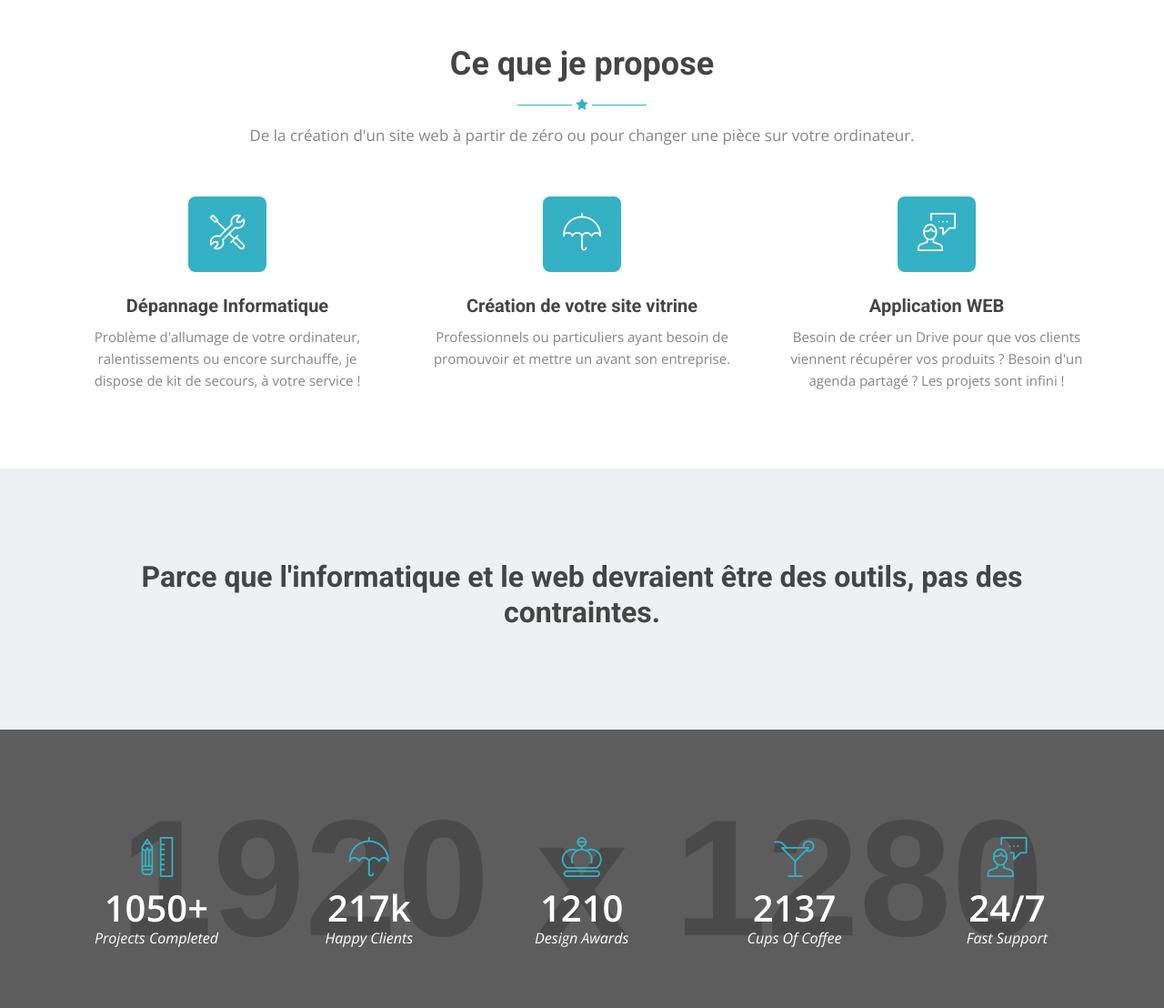
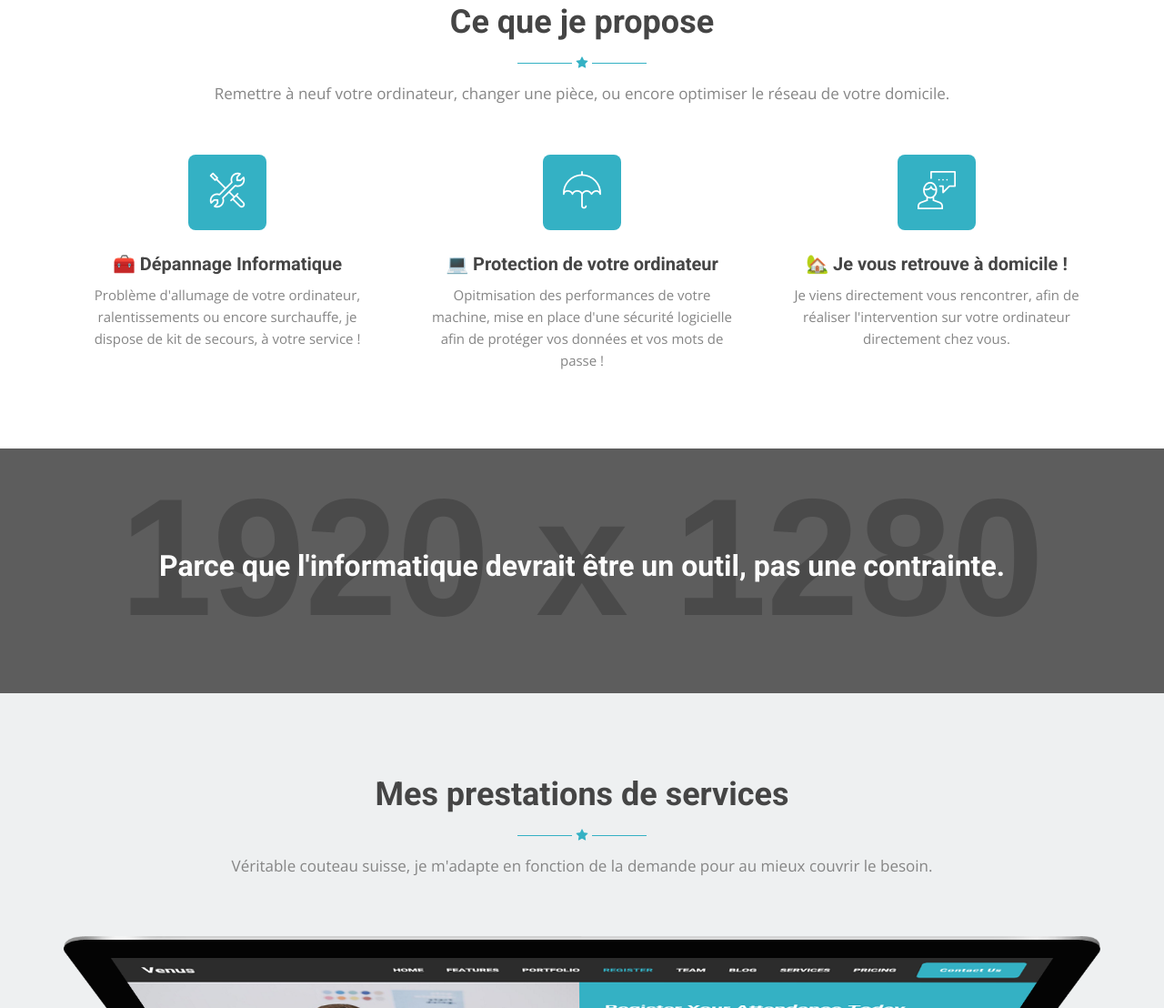
Before and after one commit to Pierrelgx/website_v0, a plain HTML site: page index.html in a window 1280 px wide. Shown: the part 664-1772 px from the top of the page at 91% size. Drawn offline with nearby package versions, Linux system fonts and the light colour scheme; placeholder pictures from the web are drawn by us.

Commit message:
update in full depannage uesh

```diff
--- a/css/style.css
+++ b/css/style.css
@@ -33,6 +33,7 @@ Version: 1.0
 /* ========================================================== */
 /* 			            01. GENERAL LAYOUT                    */
 /* ========================================================== */
+
 
 .no-padding{
 	padding:0;
--- a/index.html
+++ b/index.html
@@ -66,7 +66,7 @@
                         <span class="icon-bar"></span>
                     </button>
 
-                    <a href="index.html" class="navbar-brand brand scrool"><span class="blue">Pierre </span>LEGOUX</a>
+                    <a href="index.html" class="navbar-brand brand scrool"><span class="blue">👱🏻‍♂️ Pierre </span>LEGOUX</a>
                 </div>
 
                 <div id="navbar-collapse-02" class="collapse navbar-collapse">
@@ -106,18 +106,18 @@
                 <!--begin col-md-6-->
                 <div class="col-md-6 padding-top-20">
 
-                    <h1 class="home-title wow fadeIn" data-wow-delay="0.25s">Développement Web<br>Dépannage Informatique</h1>
+                    <h1 class="home-title wow fadeIn" data-wow-delay="0.25s">Dépannage Informatique</h1>
 
                     <ul class="features-list-hero">
 
                         <li class="wow fadeIn" data-wow-delay="0.5s">
                             <i class="icon icon-design-pencil-rule-streamline"></i>
-                            Création de sites et d'applications Web pour les entreprises.
+                            Dépannage informatique à domicile.
                         </li>
 
                         <li class="wow fadeIn" data-wow-delay="0.75s">
                             <i class="icon icon-arrow-streamline-target"></i>
-                            Dépannage informatique auprès des particuliers, et surtout : à domicile !
+                            Installation du réseau dans votre maison.
                         </li>
 
                         <li class="wow fadeIn" data-wow-delay="1s">
@@ -161,7 +161,7 @@
                             <i class="icon icon-star-two red"></i>
                         </div>
 
-                        <p class="section-subtitle">De la création d'un site web à partir de zéro ou pour changer une pièce sur votre ordinateur.</p>
+                        <p class="section-subtitle">Remettre à neuf votre ordinateur, changer une pièce, ou encore optimiser le réseau de votre domicile.</p>
                     </div>
                     <!--end col-md-12-->
 
@@ -178,7 +178,7 @@
                             <i class="icon icon-settings-streamline-2 features-icon"></i>
                         </div>
 
-                        <h3>Dépannage Informatique</h3>
+                        <h3>🧰 Dépannage Informatique</h3>
 
                         <p>
                             Problème d'allumage de votre ordinateur, ralentissements ou encore surchauffe, je dispose de kit de secours, à votre service !
@@ -194,10 +194,10 @@
                             <i class="icon icon-streamline-umbrella-weather features-icon"></i>
                         </div>
 
-                        <h3>Création de votre site vitrine</h3>
+                        <h3>💻 Protection de votre ordinateur</h3>
 
                         <p>
-                            Professionnels ou particuliers ayant besoin de promouvoir et mettre un avant son entreprise.
+                            Opitmisation des performances de votre machine, mise en place d'une sécurité logicielle afin de protéger vos données et vos mots de passe !
                         </p>
 
                     </div>
@@ -210,10 +210,10 @@
                             <i class="icon icon-speech-streamline-talk-user features-icon"></i>
                         </div>
 
-                        <h3>Application WEB</h3>
+                        <h3>🏡 Je vous retrouve à domicile !</h3>
 
                         <p>
-                            Besoin de créer un Drive pour que vos clients viennent récupérer vos produits ? Besoin d'un agenda partagé ? Les projets sont infini !
+                            Je viens directement vous rencontrer, afin de réaliser l'intervention sur votre ordinateur directement chez vous.
                         </p>
 
                     </div>
@@ -232,25 +232,7 @@
     <!--end features-->
 
     <!--begin section-grey -->
-    <section class="section-grey">
 
-        <!--begin container-->
-        <div class="container">
-
-
-
-
-            <center>
-
-                    <h3 class="medium-title">Parce que l'informatique et le web devraient être des outils, pas des contraintes.</h3>
-
-            </center>
-                <!--end col-sm-6-->
-
-        </div>
-        <!--end container-->
-
-    </section>
     <!--end section-grey-->
 
     <!--begin fun-facts -->
@@ -263,61 +245,11 @@
         <!--begin container-->
         <div class="container fun-facts-inside">
 
-            <!--begin row-->
-            <div class="row">
+            <center>
 
-                <!--begin fun-facts-box -->
-                <div class="fun-facts-box text-center wow fadeIn" data-wow-delay="0.15s">
+                <h3 class="medium-title" style="color:#fcfcfc";>Parce que l'informatique devrait être un outil, pas une contrainte.</h3>
 
-                    <i class="icon icon-design-pencil-rule-streamline"></i>
-
-                    <p class="fun-facts-title"><span class="facts-numbers">1050+</span><br>Projects Completed</p>
-
-                </div>
-                <!--end fun-facts-box -->
-
-                <!--begin fun-facts-box -->
-                <div class="fun-facts-box text-center wow fadeIn" data-wow-delay="0.3s">
-
-                    <i class="icon icon-streamline-umbrella-weather"></i>
-
-                    <p class="fun-facts-title"><span class="facts-numbers">217k</span><br>Happy Clients</p>
-
-                </div>
-                <!--end fun-facts-box -->
-
-                <!--begin fun-facts-box -->
-                <div class="fun-facts-box text-center wow fadeIn" data-wow-delay="0.45s">
-
-                    <i class="icon icon-crown-king-streamline"></i>
-
-                    <p class="fun-facts-title"><span class="facts-numbers">1210</span><br>Design Awards</p>
-
-                </div>
-                <!--end fun-facts-box -->
-
-                <!--begin fun-facts-box -->
-                <div class="fun-facts-box text-center wow fadeIn" data-wow-delay="0.6s">
-
-                    <i class="icon icon-cocktail-mojito-streamline"></i>
-
-                    <p class="fun-facts-title"><span class="facts-numbers">2137</span><br>Cups Of Coffee</p>
-
-                </div>
-                <!--end fun-facts-box -->
-
-                <!--begin fun-facts-box -->
-                <div class="fun-facts-box text-center wow fadeIn" data-wow-delay="0.75s">
-
-                        <i class="icon icon-speech-streamline-talk-user"></i>
-
-                    <p class="fun-facts-title"><span class="facts-numbers">24/7</span><br>Fast Support</p>
-
-                </div>
-                <!--end fun-facts-box -->
-
-            </div>
-            <!--end row-->
+        </center>
 
         </div>
         <!--end container-->
@@ -326,15 +258,14 @@
     <!--end fun-facts -->
 
     <!--begin portfolio -->
-    <section class="section-white portfolio-padding" id="portfolio">
+    <!-- <section class="section-white portfolio-padding" id="portfolio"> -->
 
         <!--begin container-->
-        <div class="container">
+        <!-- <div class="container"> -->
+            <!--begin row-->
+            <!-- <div class="row margin-bottom-50">
 
-            <!--begin row-->
-            <div class="row margin-bottom-50">
 
-                <!--begin col-md-12-->
                 <div class="col-md-12 text-center">
                     <h2 class="section-title">Mon dernier travail</h2>
 
@@ -344,15 +275,18 @@
 
                     <p class="section-subtitle">Ici test test blablabla</p>
                 </div>
-                <!--end col-md-12-->
 
-            </div>
+
+            </div> -->
             <!--end row-->
 
             <!--begin row-->
+        <!-- </div> -->
 
 
-    </section>
+
+
+    <!-- </section> -->
     <!--end portfolio-->
 
 
@@ -522,17 +456,10 @@
 
 
 
-
-
-
-
     </div>
     <!--end testimonials-->
 
     <!--begin section-white -->
-
-
-
 
 
 
@@ -685,6 +612,7 @@
 
     </section>
     <!--end section-white-->
+
 
     <!--begin contact -->
     <section class="section-dark" id="contact">
```
